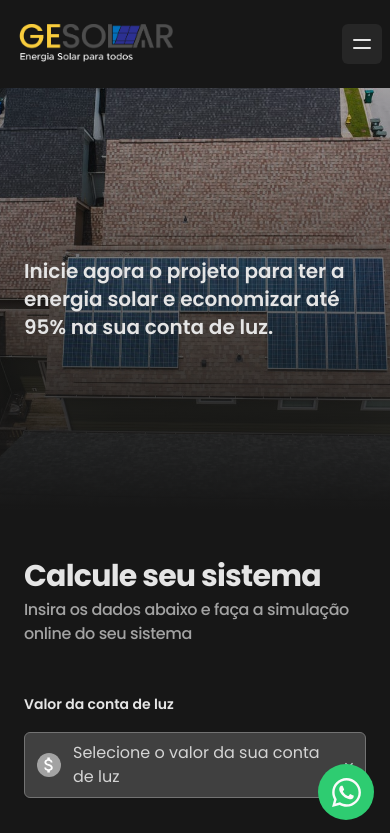
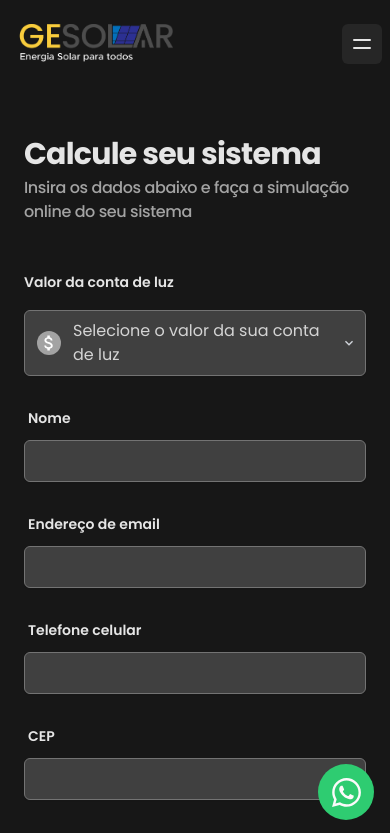
Before and after one commit to Kenjisla/sprint1gesolar, a Next.js app: page /calculadora-de-energia-solar in a window 390 px wide. Shown: the top 833 px of the page. Built offline with nearby package versions, Linux system fonts and the light colour scheme.

Commit message:
removendo a hero image no mobile size

```diff
--- a/src/pages/calculadora-de-energia-solar.tsx
+++ b/src/pages/calculadora-de-energia-solar.tsx
@@ -8,7 +8,7 @@ export default function Calculadora() {
 
     return (
         <div className="w-full h-full flex flex-col xl:flex-row xl:max-h-100vh">
-            <div className="relative">
+            <div className="hidden relative md:block">
                 <img
                     className="w-full h-[50vh] xl:w-[calc(100vw-500px)] xl:h-[calc(100vh-92px)] object-cover"
                     src="/calculadora-hero-image.png"
--- a/src/pages/calculadora-de-energia-solar2.tsx
+++ b/src/pages/calculadora-de-energia-solar2.tsx
@@ -145,7 +145,7 @@ export default function Calculadora() {
             </header>
 
             <div className="w-full h-full flex flex-col xl:flex-row xl:max-h-100vh">
-                <div className="relative">
+                <div className="hidden relative md:block">
                     <img
                         className="w-full h-[50vh] xl:w-[calc(100vw-500px)] xl:h-[calc(100vh-92px)] object-cover"
                         src="/calculadora-hero-image.png"
```
